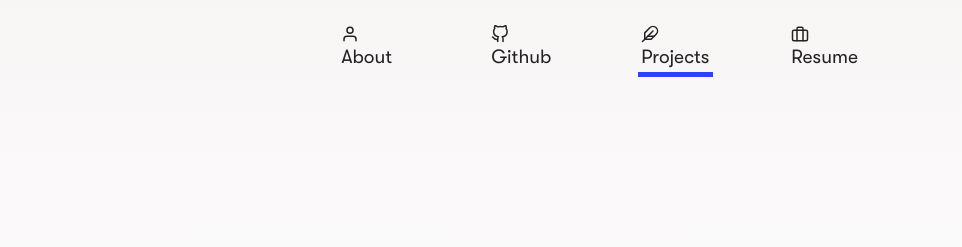
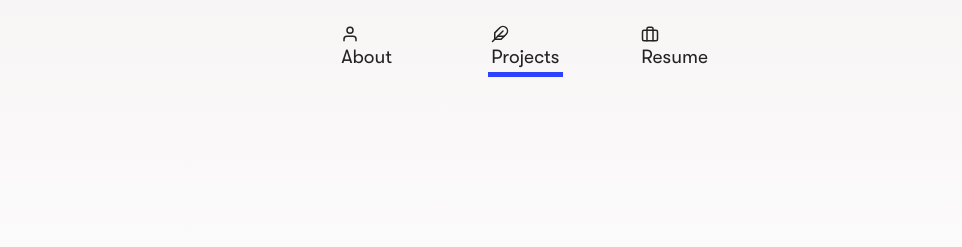
Before and after one commit to aharri64/portfolio_final, a Gatsby site: page /blog in a window 1280 px wide. Shown: the top 247 px of the page, 318-1280 px from the left. Built offline with nearby package versions, Linux system fonts and the light colour scheme; Gatsby itself is replaced by a stand-in of ours.

Commit message:
delete githubAPI

```diff
--- a/src/components/layout/navbar/index.jsx
+++ b/src/components/layout/navbar/index.jsx
@@ -20,9 +20,9 @@ const Navbar = ({ siteTitle }) => (
         <div className="main-navigation">
           <NavbarList>
             <li><Link to="/" className="lined-link" activeClassName="active"> <User /> <span> About </span> </Link></li>
-            <li><Link to="/repositories" className="lined-link" activeClassName="active"> <GitHub /> <span> Github </span> </Link></li>
             <li><Link to="/blog" className="lined-link" activeClassName="active"> <Feather /> <span> Projects </span> </Link></li>
             <li><Link to="/works" className="lined-link" activeClassName="active"> <Briefcase /> <span> Resume </span> </Link></li>
+            {/* <li><Link to="/repositories" className="lined-link" activeClassName="active"> <GitHub /> <span> Github </span> </Link></li> */}
           </NavbarList>
         </div>
       </NavbarElement>
```
